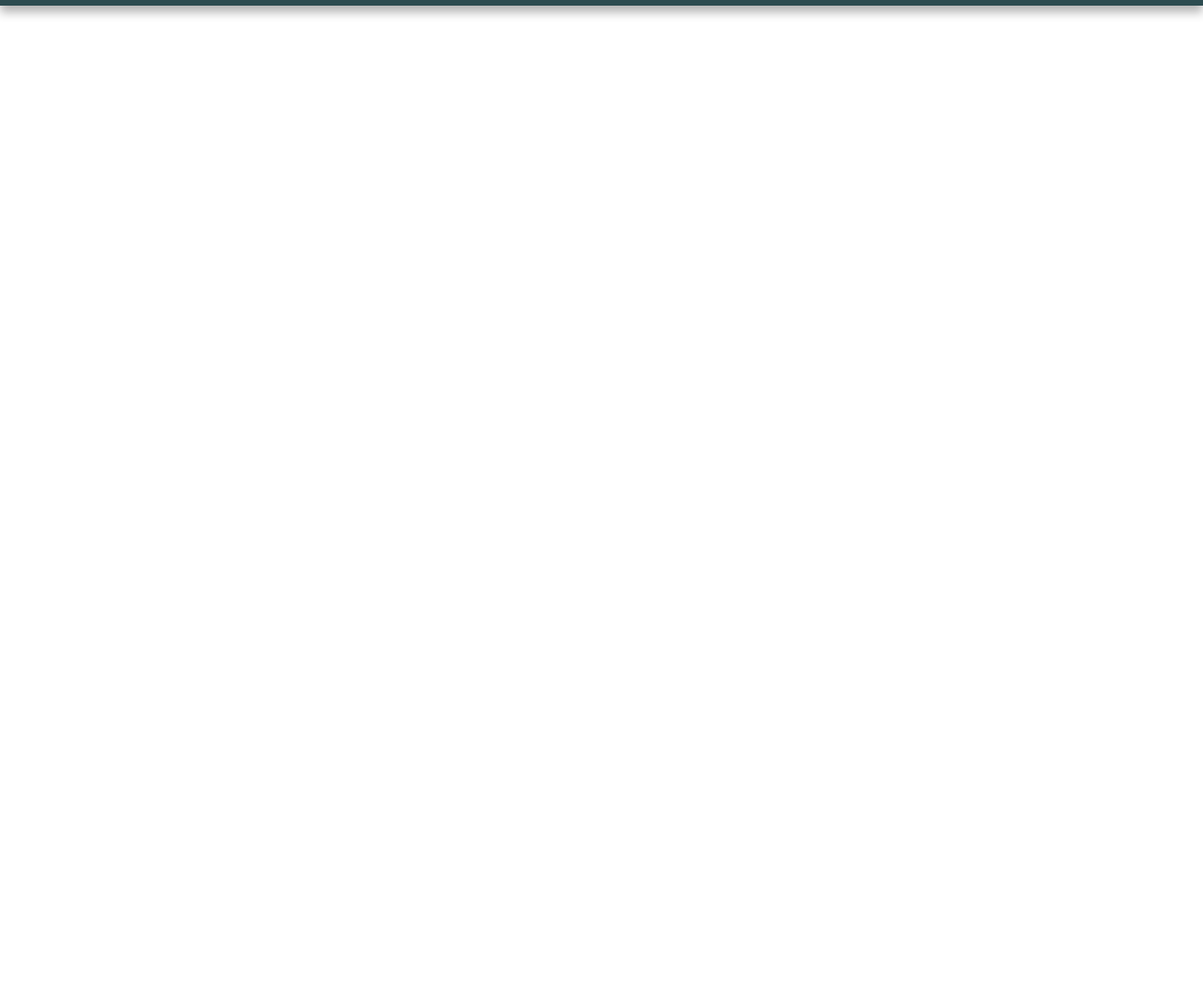
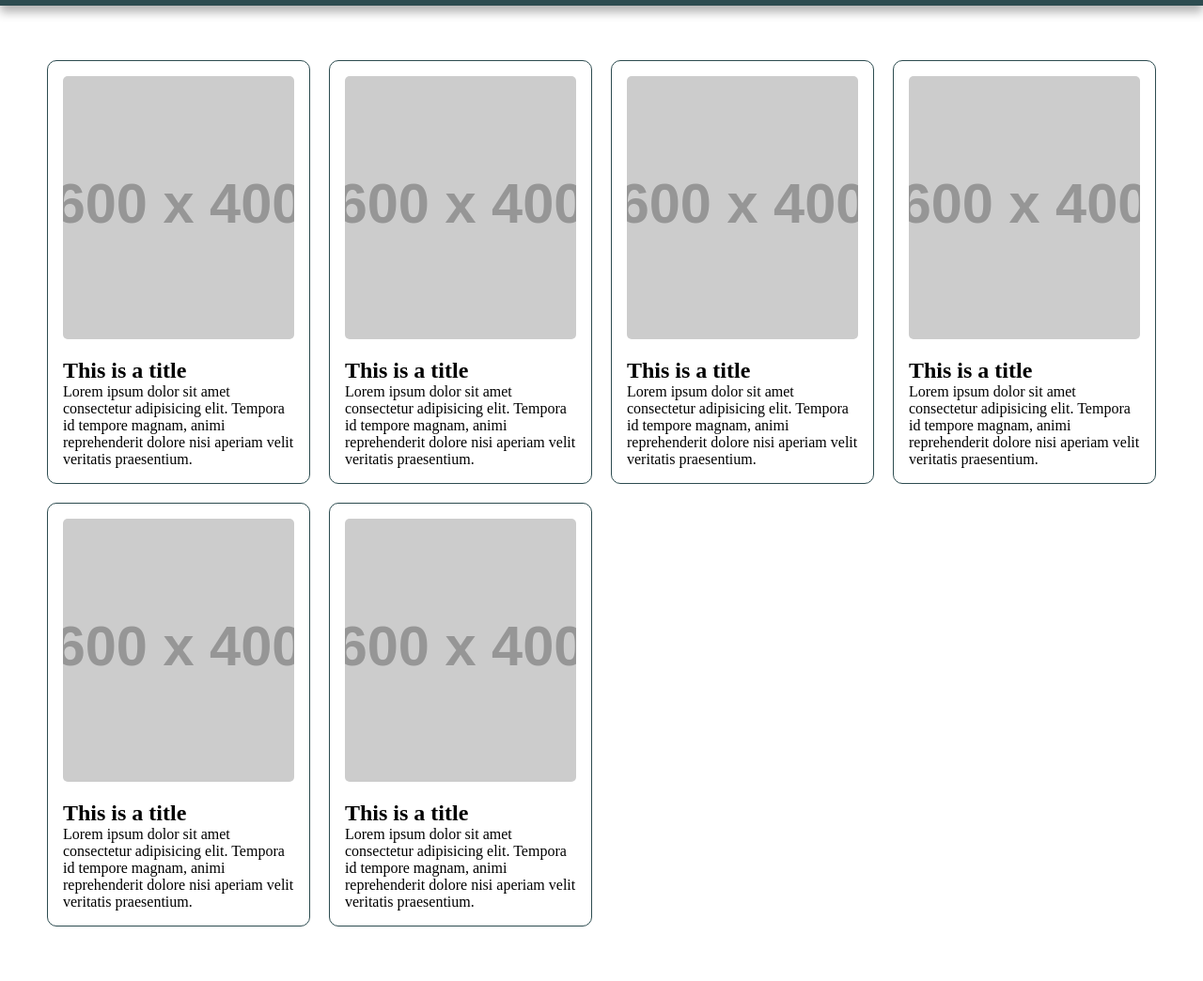
Before and after one commit to aastik7/Vanilla-JS-News, a plain HTML site: page index.html in a window 1280 px wide. Shown: the part 76-1120 px from the top of the page at 94% size. Before the commit the page ends 800 px from the top, so only its background shows below. Drawn offline with Linux system fonts and the light colour scheme; placeholder pictures from the web are drawn by us.

Commit message:
Added cards

```diff
--- a/index.html
+++ b/index.html
@@ -9,7 +9,7 @@
   </head>
   <body>
     <nav>
-      <div class="navbar">
+      <div class="navbar obj-width">
         <a class="logo" href="index.html">News</a>
         <div class="search contianer">
           <input
@@ -21,5 +21,62 @@
         </div>
       </div>
     </nav>
+
+    <main id="blog-container" class="obj-width">
+      <div class="blog-card">
+        <img src="https://placehold.co/600x400" alt="" />
+        <h2>This is a title</h2>
+        <p>
+          Lorem ipsum dolor sit amet consectetur adipisicing elit. Tempora id
+          tempore magnam, animi reprehenderit dolore nisi aperiam velit
+          veritatis praesentium.
+        </p>
+      </div>
+      <div class="blog-card">
+        <img src="https://placehold.co/600x400" alt="" />
+        <h2>This is a title</h2>
+        <p>
+          Lorem ipsum dolor sit amet consectetur adipisicing elit. Tempora id
+          tempore magnam, animi reprehenderit dolore nisi aperiam velit
+          veritatis praesentium.
+        </p>
+      </div>
+      <div class="blog-card">
+        <img src="https://placehold.co/600x400" alt="" />
+        <h2>This is a title</h2>
+        <p>
+          Lorem ipsum dolor sit amet consectetur adipisicing elit. Tempora id
+          tempore magnam, animi reprehenderit dolore nisi aperiam velit
+          veritatis praesentium.
+        </p>
+      </div>
+      <div class="blog-card">
+        <img src="https://placehold.co/600x400" alt="" />
+        <h2>This is a title</h2>
+        <p>
+          Lorem ipsum dolor sit amet consectetur adipisicing elit. Tempora id
+          tempore magnam, animi reprehenderit dolore nisi aperiam velit
+          veritatis praesentium.
+        </p>
+      </div>
+      <div class="blog-card">
+        <img src="https://placehold.co/600x400" alt="" />
+        <h2>This is a title</h2>
+        <p>
+          Lorem ipsum dolor sit amet consectetur adipisicing elit. Tempora id
+          tempore magnam, animi reprehenderit dolore nisi aperiam velit
+          veritatis praesentium.
+        </p>
+      </div>
+      <div class="blog-card">
+        <img src="https://placehold.co/600x400" alt="" />
+        <h2>This is a title</h2>
+        <p>
+          Lorem ipsum dolor sit amet consectetur adipisicing elit. Tempora id
+          tempore magnam, animi reprehenderit dolore nisi aperiam velit
+          veritatis praesentium.
+        </p>
+      </div>
+    </main>
   </body>
 </html>
--- a/style.css
+++ b/style.css
@@ -6,6 +6,13 @@
 
 body {
   position: relative;
+}
+
+/* GLOBAL CSS */
+
+.obj-width {
+  max-width: 1200px;
+  margin: auto;
 }
 
 .navbar {
@@ -42,4 +49,38 @@ nav {
   font-size: 14px;
   cursor: pointer;
   border-radius: 5px;
+  margin-left: 10px;
 }
+
+#blog-container {
+  padding: 3rem 0;
+  display: flex;
+  justify-content: flex-start;
+  align-items: flex-start;
+  flex-wrap: wrap;
+}
+
+.blog-card {
+  border: 1px solid #2d4c50;
+  width: 280px;
+  border-radius: 10px;
+  cursor: pointer;
+  padding: 1rem;
+  margin: 10px;
+}
+
+.blog-card:hover {
+  box-shadow: 4px 4px 10px rgba(0, 0, 0, 0.1);
+}
+
+.blog-card img {
+  width: 100%;
+  height: 280px;
+  object-fit: cover;
+  border-radius: 5px;
+  margin-bottom: 1rem;
+}
+
+.blog-card h1 {
+  color: ;
+}
```
